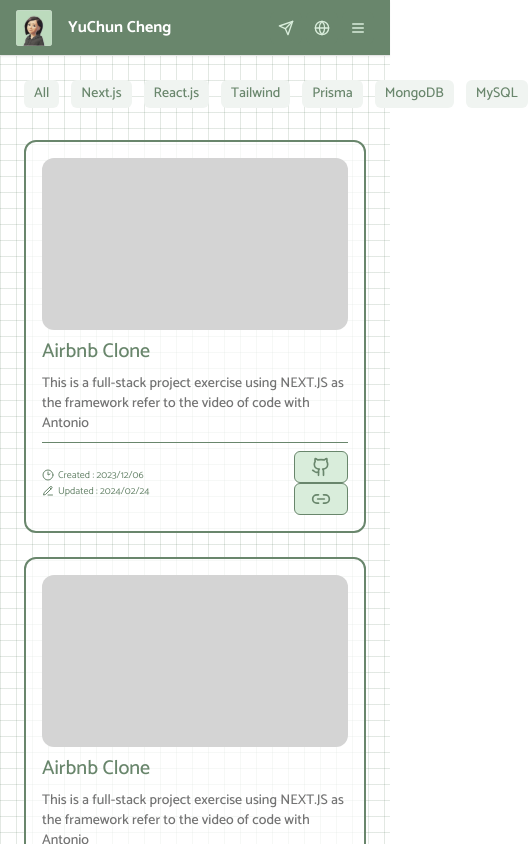
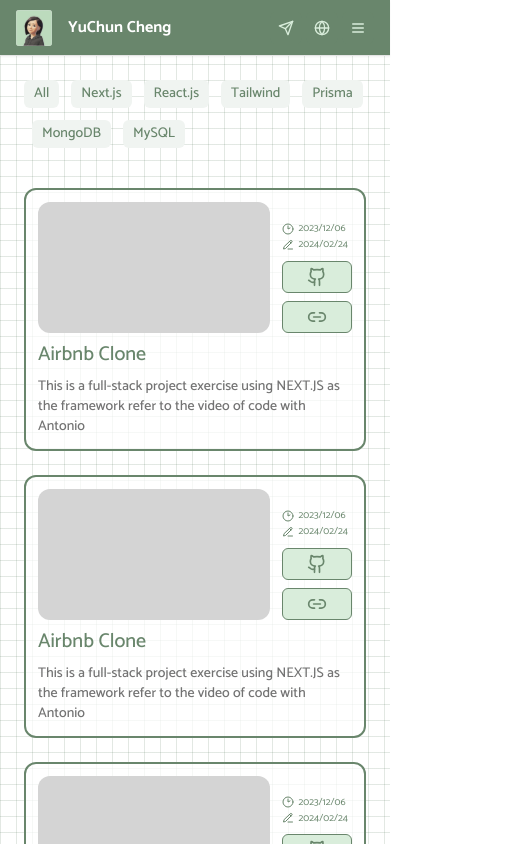
Before and after one commit to athenacheng15/yu-dashboard, a Next.js app: page /software-engineer in a window 390 px wide. Shown: the top 844 px of the page, 528 px wide, since content can reach past the window. Built offline with nearby package versions, Linux system fonts and the light colour scheme.

Commit message:
feat : mobile layout update

```diff
--- a/app/(dashboard)/software-engineer/_components/card-footer.tsx
+++ b/app/(dashboard)/software-engineer/_components/card-footer.tsx
@@ -9,18 +9,20 @@
     const router = useRouter();
 
     return (
-        <div className="flex items-center justify-between">
-            <div className="text-[10px] text-main-green">
+        <div className="flex w-full flex-col items-start justify-end sm:flex-row sm:items-center sm:justify-between">
+            <div className="mb-2 mr-1 text-[10px] text-main-green sm:mb-0">
                 <div className="flex items-center">
                     <Clock2 className="mr-1 h-4 w-3 text-main-green" />
-                    Created : 2023/12/06
+                    <p className="hidden sm:flex">Created : 2023/12/06</p>
+                    <p className="sm:hidden">2023/12/06</p>
                 </div>
                 <div className="flex items-center">
                     <PencilLine className="mr-1 h-4 w-3 text-main-green" />
-                    Updated : 2024/02/24
+                    <p className="hidden sm:flex">Updated : 2024/02/24</p>
+                    <p className="sm:hidden">2024/02/24</p>
                 </div>
             </div>
-            <div className="flex flex-col md:flex-row md:space-x-2">
+            <div className="flex w-full flex-col space-y-2 sm:w-auto sm:flex-row sm:justify-end sm:space-x-2 sm:space-y-0">
                 <Button className="h-8" variant="outline">
                     <Github className="w-5" />
                 </Button>
--- a/app/(dashboard)/software-engineer/_components/card.tsx
+++ b/app/(dashboard)/software-engineer/_components/card.tsx
@@ -11,23 +11,32 @@
 
     return (
         <div
-            className="group col-span-1 cursor-pointer rounded-xl border-2 border-main-green bg-white/70 p-4 hover:bg-[#F2F7F2]/70"
+            className="group col-span-1 cursor-pointer rounded-xl border-2 border-main-green bg-white/70 p-3 hover:bg-[#F2F7F2]/70 sm:p-4"
             onClick={() => router.push(`/software-engineer`)}
         >
+            <div>
                 <div className="flex w-full flex-col gap-2">
-                <div className="relative aspect-video w-full overflow-hidden rounded-xl">
+                    <div className="flex justify-between space-x-3">
+                        <div className="relative aspect-video w-3/4 overflow-hidden rounded-xl sm:w-full">
                             {/* TODO image*/}
                             <div className="h-full w-full bg-neutral-300"></div>
+                        </div>
+                        <div className="flex grow sm:hidden">
+                            <CardFooter />
+                        </div>
                     </div>
                     <p className="text-xl font-medium text-main-green">
                         Airbnb Clone
                     </p>
                     <p className="text-sm font-medium text-neutral-500">
-                    This is a full-stack project exercise using NEXT.JS as the
-                    framework refer to the video of code with Antonio
+                        This is a full-stack project exercise using NEXT.JS as
+                        the framework refer to the video of code with Antonio
                     </p>
-                <Separator />
+                </div>
+                <div className="hidden sm:flex sm:flex-col sm:gap-2">
+                    <Separator className="my-2" />
                     <CardFooter />
+                </div>
             </div>
         </div>
     );
--- a/app/(dashboard)/software-engineer/_components/tags.tsx
+++ b/app/(dashboard)/software-engineer/_components/tags.tsx
@@ -16,10 +16,14 @@
         <ToggleGroup
             type="single"
             size={'sm'}
-            className="flex justify-start space-x-2"
+            className="flex w-full flex-wrap justify-start space-x-2"
         >
             {tagItem.map(item => (
-                <ToggleGroupItem key={item.value} value={item.value}>
+                <ToggleGroupItem
+                    key={item.value}
+                    value={item.value}
+                    className="mb-2"
+                >
                     {item.label}
                 </ToggleGroupItem>
             ))}
```
Lines whose indentation alone changed are shown as unchanged.
